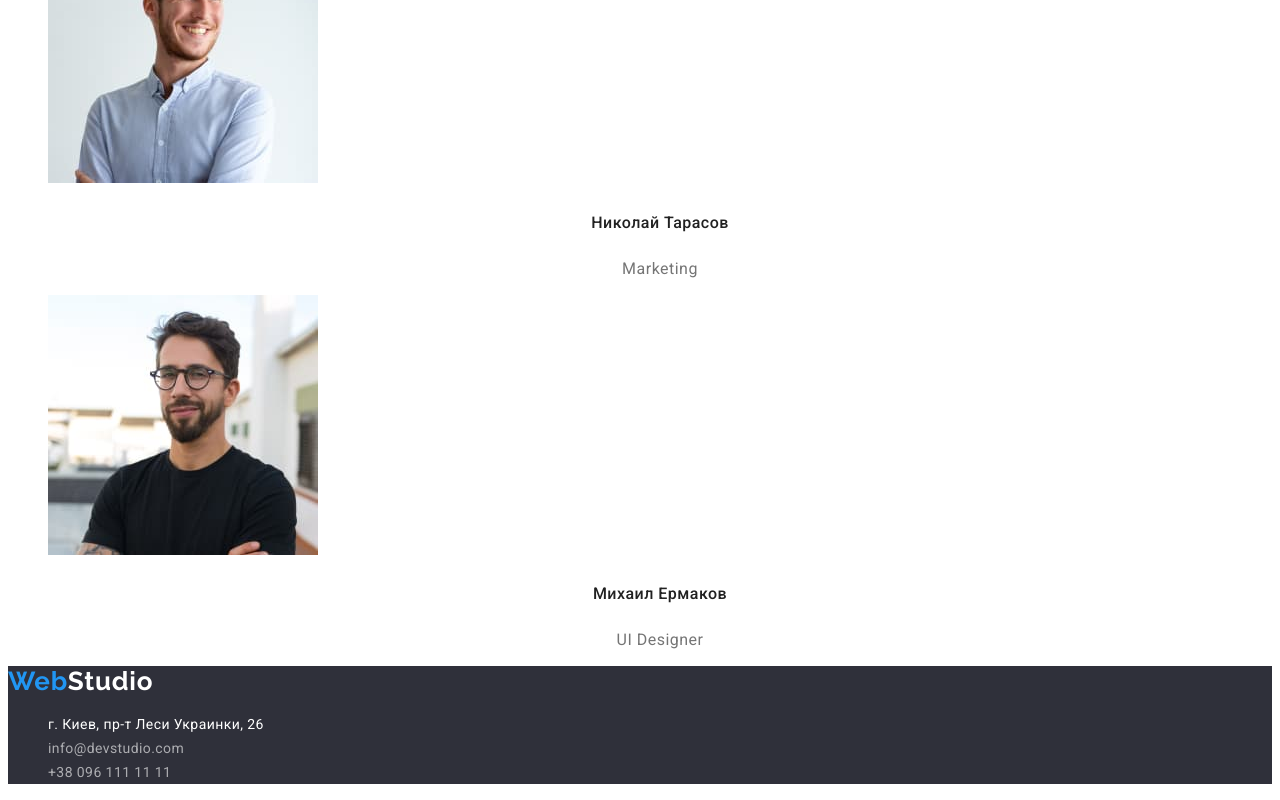
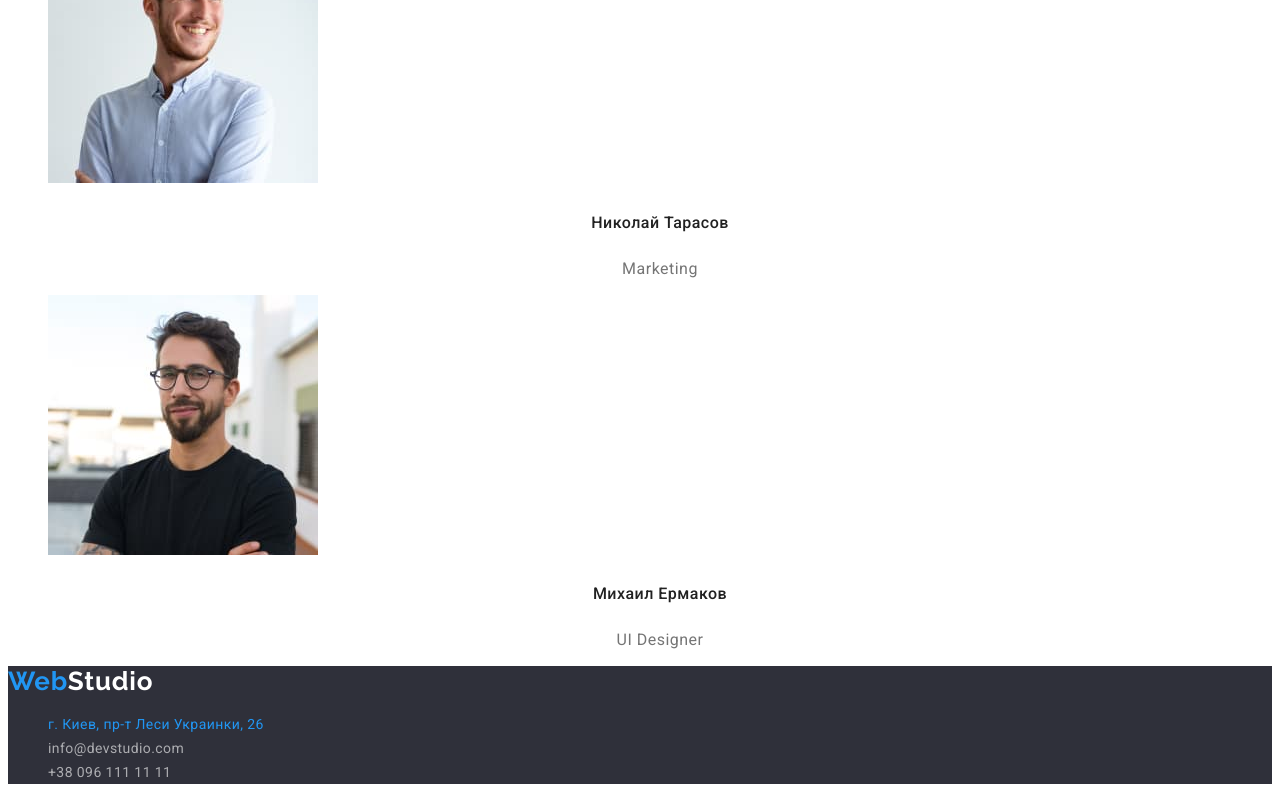
Before and after one commit to Mi6e/goit-markup-hw-02, a plain HTML site: page index.html in a window 1280 px wide. In both pictures the pointer is over the link "г. Киев, пр-т Леси Украинки, 26". Shown: the part 2619-3419 px from the top of the page. Drawn offline with Linux system fonts and the light colour scheme.

Commit message:
Добавлен ховер для ссылки адреса

```diff
--- a/css/styles.css
+++ b/css/styles.css
@@ -158,8 +158,10 @@ a {
 }
 .footer-link-mail:hover,
 .footer-link-tel:hover,
+.footer-link:hover,
 .footer-link-mail:focus,
-.footer-link-tel:focus {
+.footer-link-tel:focus,
+.footer-link:focus {
   color: var(--color-nav);
 }
 /* Портфолио */
```
